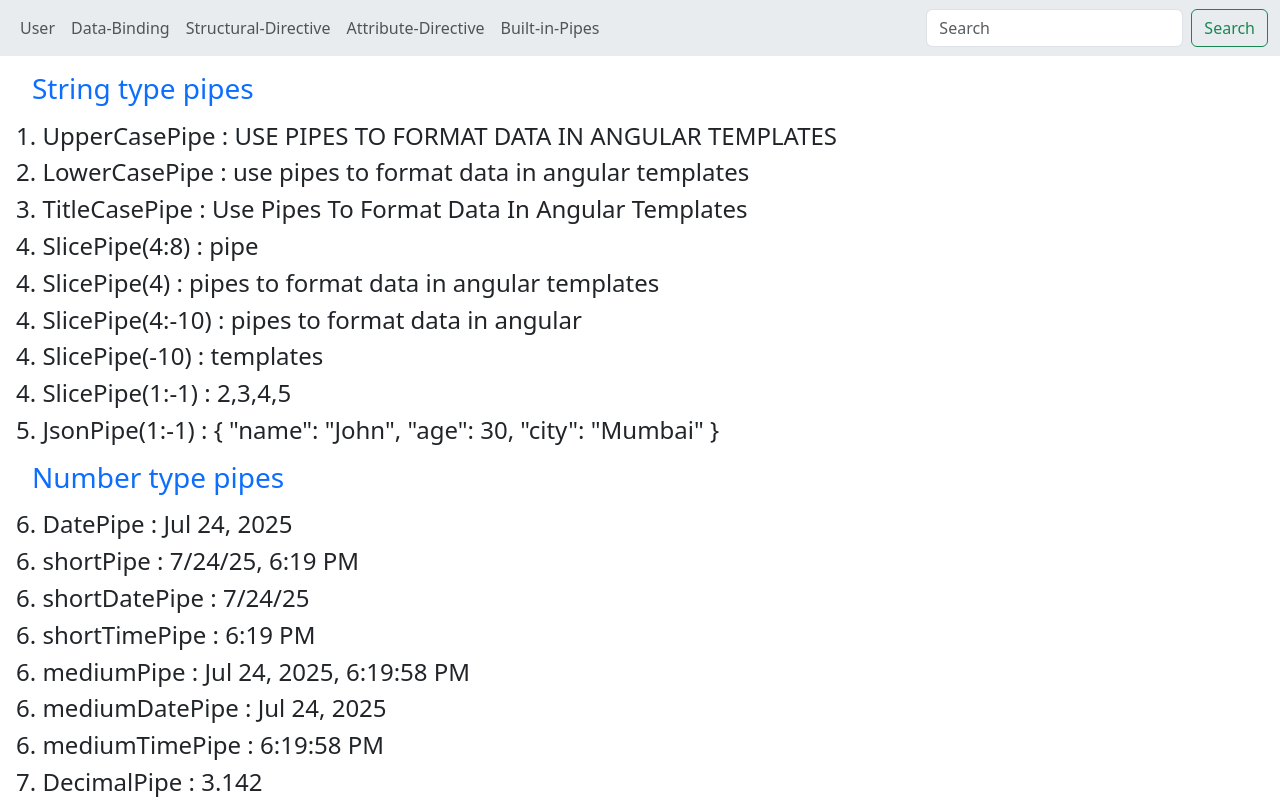
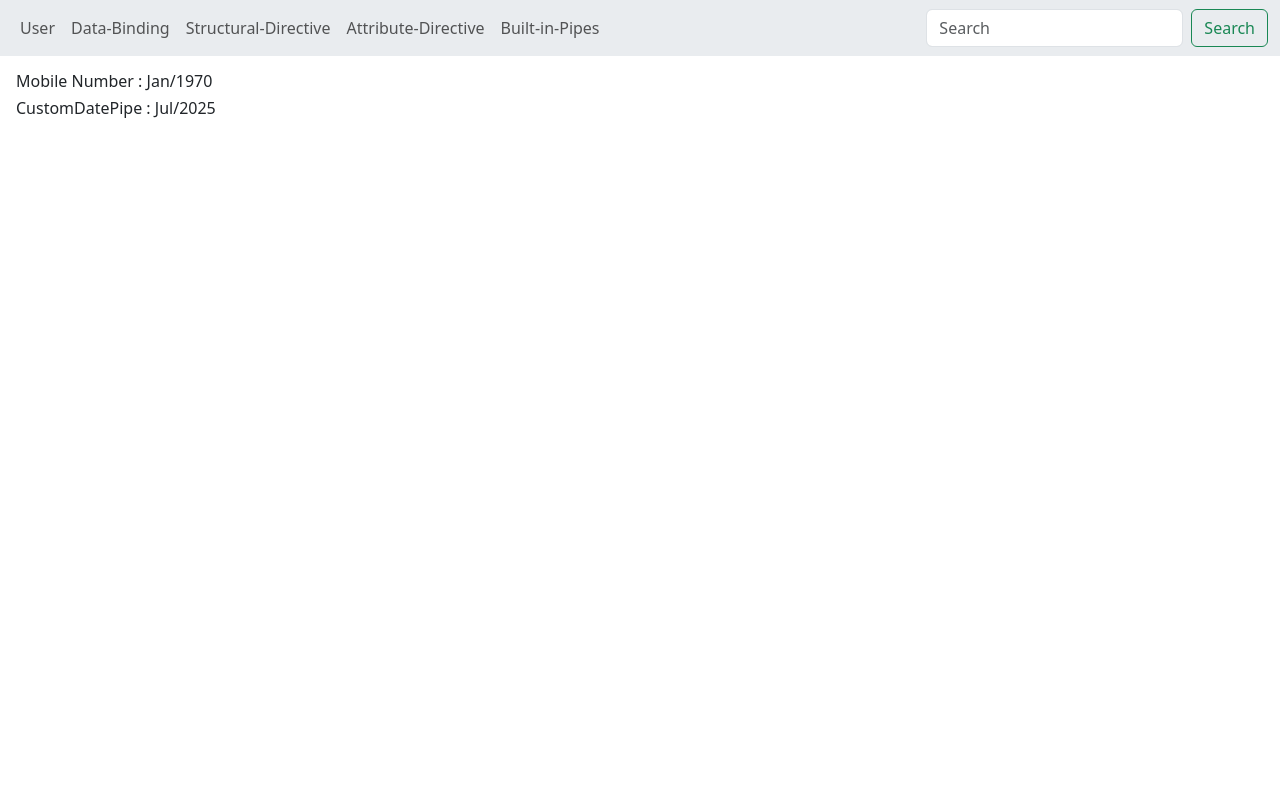
Before and after one commit to KoTvTrysaX01/Angular-Course-2, an Angular app in the folder Lessons/: page /built-in-pipes in a window 1280 px wide. Shown: the top 800 px of the page. Built offline with nearby package versions, Linux system fonts and the light colour scheme.

Commit message:
Watched lesson 17 / Custom Pipes

```diff
--- a/Lessons/src/app/built-in-pipes/built-in-pipes.component.html
+++ b/Lessons/src/app/built-in-pipes/built-in-pipes.component.html
@@ -1,5 +1,7 @@
 <div class="m-3">
-    <h3 class="text-primary m-3">String type pipes</h3>
+    <h6>Mobile Number : {{mobileNumber | custom}}</h6>
+    <h6>CustomDatePipe : {{currentDate | custom}}</h6>
+    <!-- <h3 class="text-primary m-3">String type pipes</h3>
     <h4>1. UpperCasePipe : {{angularPipes | uppercase}}</h4>
 
     <h4>2. LowerCasePipe : {{angularPipes | lowercase}}</h4>
@@ -42,5 +44,5 @@
                 <li>{{item}}</li>
             }
         </ul>
-    </h4>
+    </h4> -->
 </div>
--- a/Lessons/src/app/built-in-pipes/built-in-pipes.component.ts
+++ b/Lessons/src/app/built-in-pipes/built-in-pipes.component.ts
@@ -1,14 +1,20 @@
 import { CommonModule } from '@angular/common';
 import { Component } from '@angular/core';
 import { of } from 'rxjs';
+import { CustomPipe } from '../custom.pipe';
 
 @Component({
   selector: 'KOT-built-in-pipes',
-  imports: [CommonModule],
+  imports: [
+    CommonModule,
+    CustomPipe
+  ],
   templateUrl: './built-in-pipes.component.html',
   styleUrl: './built-in-pipes.component.scss'
 })
 export class BuiltInPipesComponent {
+
+  mobileNumber : any = 1234567890;
 
   angularPipes: string = "use pipes to format data in angular templates";
 
--- /dev/null
+++ b/Lessons/src/app/custom.pipe.ts
@@ -0,0 +1,20 @@
+import { DatePipe } from '@angular/common';
+import { Pipe, PipeTransform } from '@angular/core';
+
+@Pipe({
+  name: 'custom'
+})
+export class CustomPipe implements PipeTransform {
+
+  private DatePipe = new DatePipe('en-Us')
+
+  transform(value: any, ...args: any[]): any {
+    // if(value == '' || value == null || value == undefined){
+    //   return 'NA'
+    // }else{
+    //   return value ? '+34' + value : value;
+    // }
+    return this.DatePipe.transform(value, 'MMM/YYYY')
+  }
+
+}
```
Also changed, not shown: 1 other file (tests, documents, lock files or other folders).
